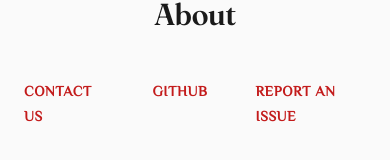
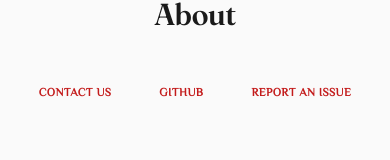
Before and after one commit to kaylubr/chewable, a SvelteKit app in the folder src/ui/: page / in a window 390 px wide. Shown: the part 2162-2322 px from the top of the page. Built offline with nearby package versions, Linux system fonts and the light colour scheme; a web font is replaced by a local one.

Commit message:
fix: make about links responsive

```diff
--- a/src/ui/src/routes/+page.svelte
+++ b/src/ui/src/routes/+page.svelte
@@ -319,16 +319,18 @@
 		margin: 0;
 		padding: 0;
 		display: flex;
+		flex-wrap: wrap;
 		justify-content: center;
-		gap: 3rem;
+		gap: 1.25rem 3rem;
 	}
 	.about-links a {
 		font-family: var(--font-ui);
-		font-size: 0.9rem;
+		font-size: clamp(0.72rem, 0.4rem + 0.5vw, 0.9rem);
 		letter-spacing: 0.04em;
 		text-transform: uppercase;
 		font-weight: 600;
 		text-decoration: none;
+		white-space: nowrap;
 	}
 	.about-links a:hover {
 		text-decoration: underline;
```
